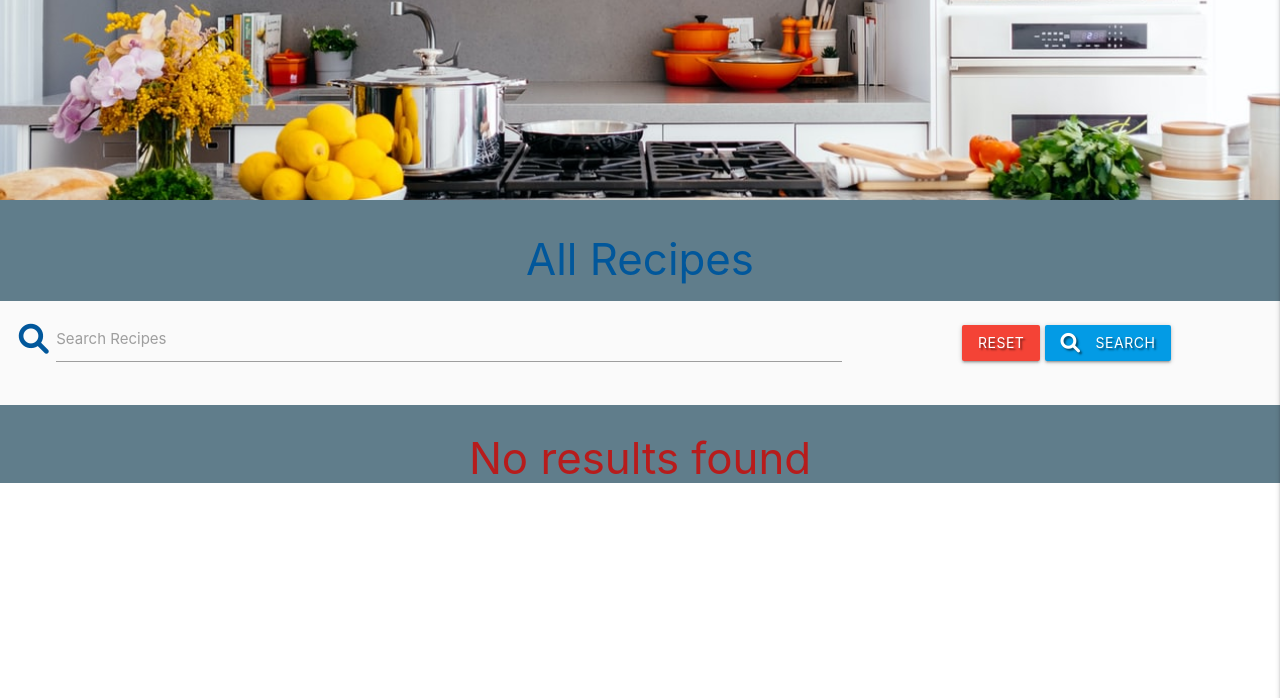
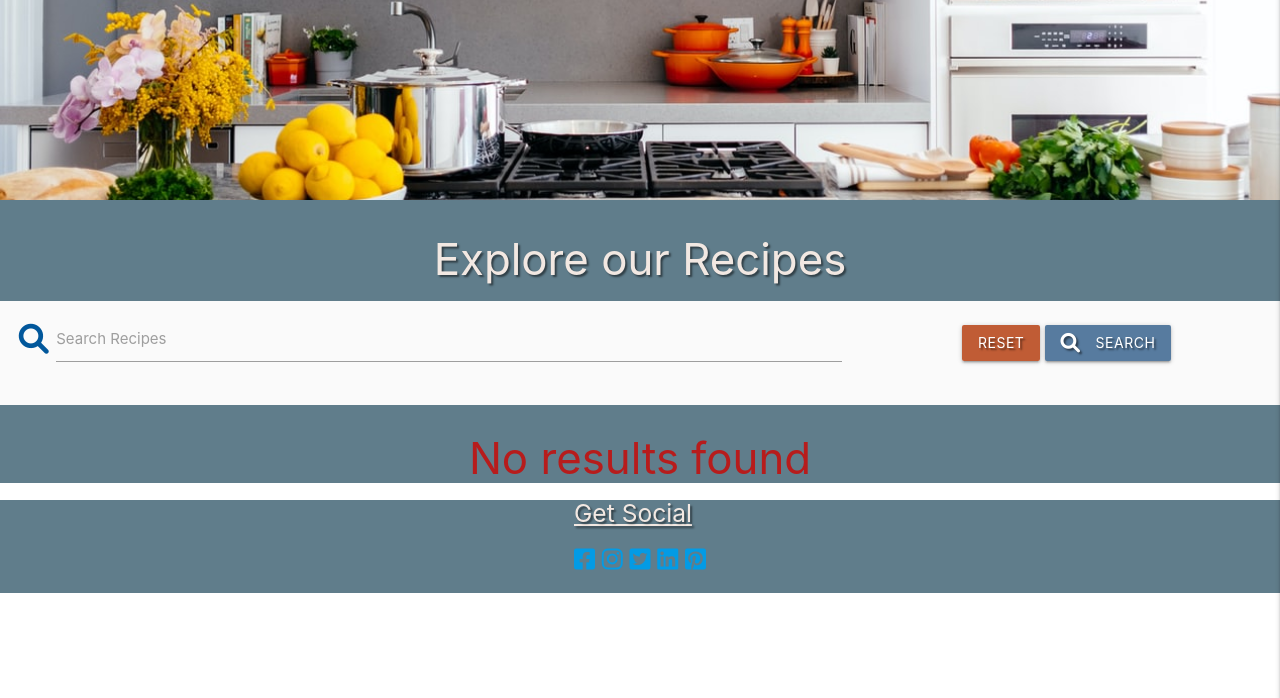
Before and after one commit to OliverDaviesCodes/CookBook_Project, a Flask app: page / in a window 1280 px wide. Shown: the part 102-800 px from the top of the page. Run offline with Flask 2, Linux system fonts and the light colour scheme; data that the repository does not hold is empty; some libraries are stand-ins or nearby versions.

Commit message:
added in a footer and styled various background images

```diff
--- a/static/css/style.css
+++ b/static/css/style.css
@@ -16,11 +16,16 @@
 
 }
 
+.container {
+    max-width: none;
+}
+
 main.container {
     margin: none;
     max-width: none;
     background-color: #607d8b;
     width: 100%;
+    height: 100%;
 }
 
 /*Navbar*/
@@ -29,7 +34,7 @@ nav .brand-logo {
 }
 
 i.fa-bars {
-    margin-top: 15px;
+    margin-top: 20px;
     color: #f2e8e2;
 }
 
@@ -62,9 +67,21 @@ ul.right {
     color: #f2e8e2;
 }
 
+/*search bar*/
+.search {
+    background-color: #577b9f;
+}
+
+.search-reset {
+    background-color: #bd5229f0;
+}
+
 /*recipes.html*/
-/*recipes.html*/
-/*recipes.html*/
+.card-panel {
+    width: 75%;
+    height: 80%;
+    margin: 0 auto;
+}
 
 #kitchen {
     object-position: 100% 80%;
@@ -79,6 +96,8 @@ ul.right {
     background-image: url('/static/media/kitchen-background.jpg');
     background-position: cover;
     height: 100%;
+    width: 100%;
+    padding-bottom: 30px;
 }
 
 .recipes-bg {
@@ -86,3 +105,27 @@ ul.right {
     width: 100%;
     margin: 0 auto;
 }
+
+/*Cards*/
+/*Footer*/
+#footer {
+    margin: 0px 0px;
+    width: 100%;
+    height: 100%;
+    display: flex;
+}
+
+.social {
+    align-items: center;
+    justify-content: center;
+    margin: 0 auto;
+}
+
+.li-inline {
+    display: inline;
+}
+
+.social-link {
+    font-size: x-large;
+    color: #f2e8e2;
+}
--- a/templates/base.html
+++ b/templates/base.html
@@ -81,6 +81,34 @@
         {% endblock %}
     </main>
 
+    <!-- Footer-->
+    <footer class="container footer blue-grey" id="footer">
+        <div class="social">
+            <h5 class="social cream-text text-shadow"><u>Get Social</u></h5>
+            <ul class="mr-4">
+                <li class="li-inline social-link">
+                    <a href="https://www.facebook.com/" target="_blank" aria-label="Facebook"><i
+                            class="fab fa-facebook-square"></i></a>
+                </li>
+                <li class="li-inline social-link">
+                    <a href="https://www.instagram.com/" target="_blank" aria-label="Instagram"><i
+                            class="fab fa-instagram"></i></a>
+                </li>
+                <li class="li-inline social-link">
+                    <a href="https://twitter.com/" target="_blank" aria-label="Twitter"><i
+                            class="fab fa-twitter-square"></i></a>
+                </li>
+                <li class="li-inline social-link">
+                    <a href="https://www.linkedin.com/" target="_blank" aria-label="Linkedin"><i
+                            class="fab fa-linkedin"></i></a>
+                </li>
+                <li class="li-inline social-link">
+                    <a href="https://www.pinterest.com/" target="_blank" aria-label="Pinterest"><i
+                            class="fab fa-pinterest-square"></i></a>
+                </li>
+            </ul>
+        </div>
+    </footer>
     <!-- Compiled and minified JavaScript -->
     <script src="https://code.jquery.com/jquery-3.6.0.min.js"
         integrity="sha256-/xUj+3OJU5yExlq6GSYGSHk7tPXikynS7ogEvDej/m4=" crossorigin="anonymous"></script>
--- a/templates/recipes.html
+++ b/templates/recipes.html
@@ -5,7 +5,7 @@
         <img src="/static/media/kitchen.jpg" id="kitchen" class="kitchen" alt="Image of a kitchen">
     </div>
 
-    <h3 class="light-blue-text text-darken-4 center-align">All Recipes</h3>
+    <h3 class="cream-text text-shadow text-darken-4 center-align">Explore our Recipes</h3>
 
     <div class="row card_panel grey lighten-5">
         <form action="{{ url_for('search') }}" method="POST" class="col s12">
@@ -16,8 +16,8 @@
                     <label for="query">Search Recipes</label>
                 </div>
                 <div class="col s12 m4">
-                    <a href="{{ url_for('get_recipes') }}" class="red btn text-shadow">Reset</a>
-                    <button type="submit" class="light-blue darken-1 btn text-shadow">
+                    <a href="{{ url_for('get_recipes') }}" class="search-reset btn text-shadow">Reset</a>
+                    <button type="submit" class="search darken-1 btn text-shadow">
                         <i class="fas fa-search left"></i> Search
                     </button>
                 </div>
```
